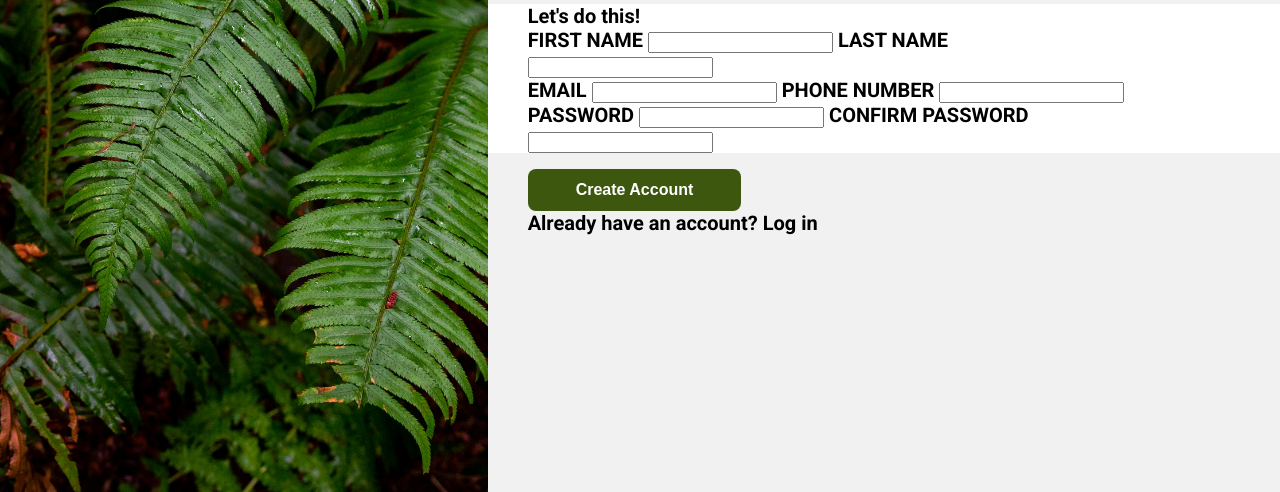
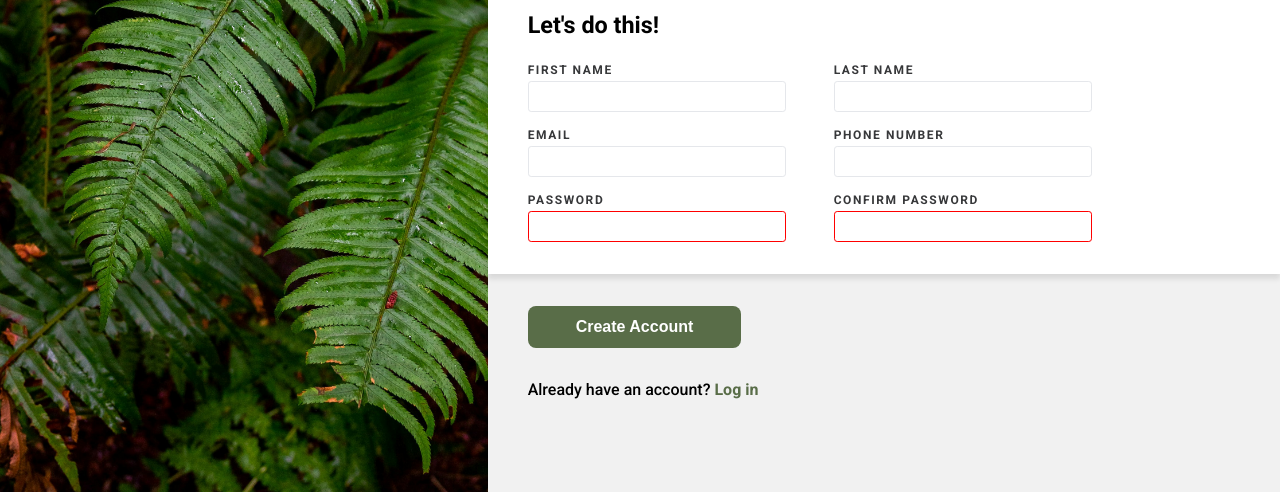
Before and after one commit to brndn-do/sign-up-form, a plain HTML site: page index.html in a window 1280 px wide. Shown: the part 308-800 px from the top of the page. Drawn offline with Linux system fonts and the light colour scheme.

Commit message:
Finish form

```diff
--- a/index.html
+++ b/index.html
@@ -27,31 +27,39 @@
             <div class="form">
                 <form>
                     <fieldset>
-                        <div class="padding">Let's do this!</div>
-                        <div class="padding">
+                        <div class="padding"><h3>Let's do this!</h3></div>
+                        <div class="padding inputs">
+                            <div class="input">
                                 <label for="first_name">FIRST NAME</label>
                                 <input type="text" name="first_name" id="first_name" required>
+                            </div>
+                            <div class="input">
                                 <label for="last_name">LAST NAME</label>
                                 <input type="text" name="last_name" id="last_name" required>
                             </div>
-                        <div class="padding">
+                            <div class="input">
                                 <label for="email">EMAIL</label>
                                 <input type="email" name="email" id="email" required>
+                            </div>
+                            <div class="input">
                                 <label for="phone">PHONE NUMBER</label>
                                 <input type="number" name="phone" id="phone" required>
                             </div>
-                        <div class="padding">
+                            <div class="input">
                                 <label for="password">PASSWORD</label>
                                 <input type="password" name="password" id="password" required>
+                            </div>
+                            <div class="input">
                                 <label for="confirm">CONFIRM PASSWORD</label>
                                 <input type="password" name="confirm" id="confirm" required>
+                            </div>
                         </div>
                     </fieldset>
                     <div class="button padding">
                         <button>Create Account</button>
                     </div>
-                    <div class="padding">
-                        Already have an account? Log in
+                    <div class="already padding">
+                        Already have an account? <span class="login">Log in</span>
                     </div>
                 </form>
         </div>
--- a/styles.css
+++ b/styles.css
@@ -59,7 +59,7 @@ body {
 }
 
 .form {
-    margin-top: 2rem;
+    margin-top: 1rem;
 }
 
 fieldset {
@@ -67,10 +67,51 @@ fieldset {
     margin: 0px;
     padding: 0px;
     background-color: white;
+    box-shadow: 0 5px 5px rgba(0, 0, 0, 0.1);
+}
+
+.inputs {
+    display: flex;
+    flex-wrap: wrap;
+    row-gap: 1rem;
+    column-gap: 3rem;
+    padding-bottom: 2rem;
+    width: 600px;
+    margin-top: 1.5rem;
+}
+
+label {
+    font-size: .75rem;
+    color: rgb(55, 56, 58);
+    letter-spacing: .1rem;
+}
+
+.input {
+    display: flex;
+    flex-direction: column;
+}
+
+input {
+    width: 240px;
+    margin-top: .25rem;
+    padding: .4rem .5rem;
+    border: .1rem solid #E5E7EB;
+    border-radius: .2rem;
+    font-size: .9rem;
+}
+
+input:focus {
+    border-color: rgb(30, 101, 255);
+    outline: none;
+    box-shadow: 0 0 5px rgba(0, 0, 0, 0.25);
+}
+
+input[type="password"]:invalid {
+    border-color: red;
 }
 
 .button {
-    margin-top: 1rem;
+    margin: 2rem 0;
 }
 
 button {
@@ -80,9 +121,19 @@ button {
     padding-bottom: .75rem;
     margin: 0;
     border: none;
-    background-color: rgb(61, 87, 15);
+    background-color: #596D48;
     color: white;
     font-size: 1rem;
     font-weight: 600;
     border-radius: .5rem;
 }
+
+.already {
+    font-size: 1rem;
+    font-weight: 500;
+}
+
+.login {
+    color: #596D48;
+    font-weight: 600;
+}
```
Lines whose indentation alone changed are shown as unchanged.
